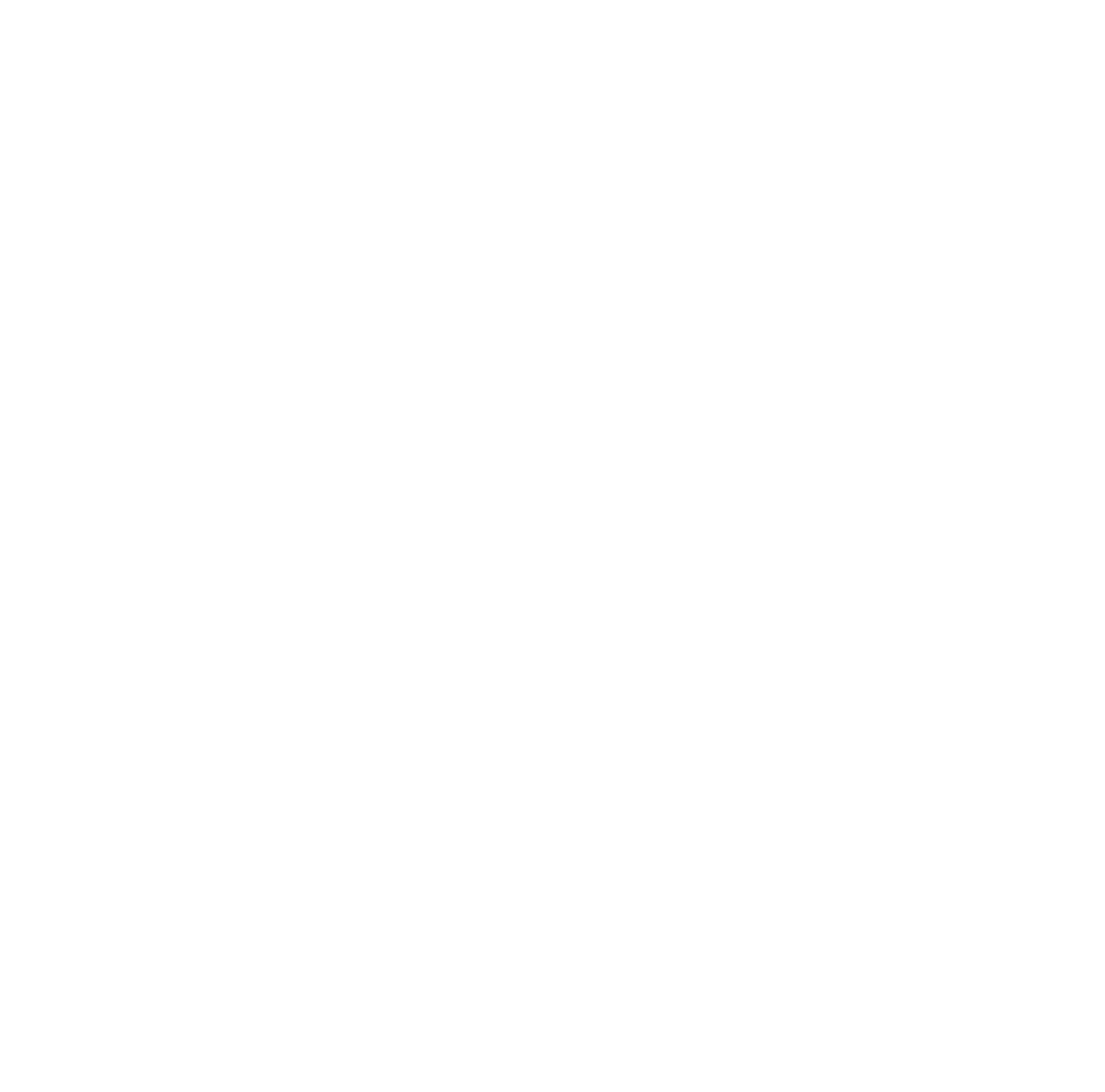
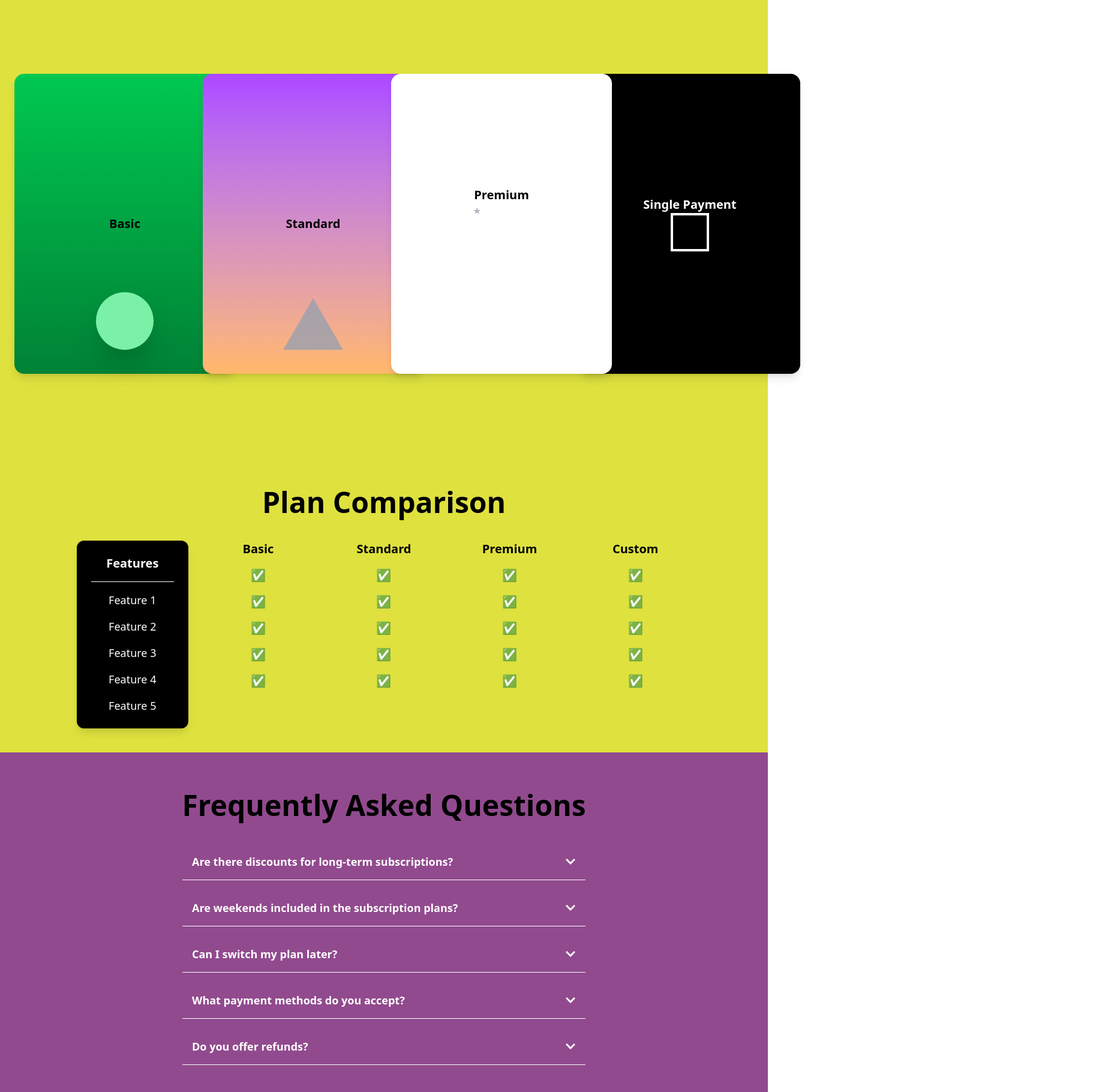
Before and after one commit to ahmadiq01/test, a React (Vite) app: page /subscribe in a window 1280 px wide. Before the commit this address had no page. Shown: the part 500-2320 px from the top of the page at 60% size, 1842 px wide, since content can reach past the window. Before the commit the page ends 800 px from the top, so only its background shows below. Built offline with nearby package versions, Linux system fonts and the light colour scheme; a web font is replaced by a local one.

Commit message:
Created Subscribe Page

```diff
--- a/src/App.jsx
+++ b/src/App.jsx
@@ -1,6 +1,9 @@
 import { BrowserRouter as Router, Routes, Route, Link } from 'react-router-dom';
 import Home from './pages/home/Home';
 import Work from './pages/work/Work';
+import Subscribe from "./pages/subscribe/subscribe";
+
+
 import Footer from './components/footer/footer';
 import './App.css'; // Ensure Tailwind CSS is imported here
 
@@ -12,6 +15,7 @@ export default function App() {
         <Route path="/" element={<Home />} />
         <Route path="/work" element={<Work />} />
         <Route path="/footer" element={<Footer />} />
+        <Route path="/subscribe" element={<Subscribe />} />
       </Routes>
     </Router>
   );
--- a/src/components/footer/footer.jsx
+++ b/src/components/footer/footer.jsx
@@ -5,8 +5,7 @@ import frameLogo from "../../assets/Frame.svg"; // Adjust path if needed
 const Footer = () => {
   return (
     <div className="bg-[#dee13e] w-full h-[425px] px-8 py-6">
-      <div className="flex flex-col h-full justify-between">
-        {/* Empty divs for future content customization */}
+      <div className="flex flex-col h-full justify-between relative">
         <div className="w-[588px] h-[137px] absolute flex-row left-[53px] ">
             <p className="font-[Heathergreen] text-[100px] font-normal leading-[136.62px] text-black">
                 Let’s Build Your Apps Together
@@ -38,7 +37,7 @@ const Footer = () => {
             <img
                     src="https://s3-alpha-sig.figma.com/img/df8f/7fc5/ebcb86426df7897596bb0414358e852b?Expires=1741564800&Key-Pair-Id=APKAQ4GOSFWCW27IBOMQ&Signature=b8bdb7I4xHqz6FGkNKco3XX3o4MQise~UBwD4xGtGIlsFnXL~rah-ADXo9mjP9tipTBI9klnh2kGIVxPs6eF5NpUOtCB2YvLLseVr8obvwub5qnwmghEntRY7q~UGGe0QsFaUwY35msY22B-~coqv~HjqS1oIKoBP2RMzomkpUTnclw3UnPaBeb1zur97mOcQqHm2mg8xqHxlgCeh8QpezH9NFI2N833ck~RWeGVTFl6E~cbFy4nOqB80H1DF7AI11W6TuHy8-YRVQOqxWlSLTM5ypvit8H9ET-211EQXvGNE2H3RLZweyQdGglIrMke9sLbZVJPgoy56znyWaSCRQ__"
                     alt="img"
-                    className="w-[353px] h-[353px] rounded-full absolute top-[3px] left-[1457px]"
+                    className="w-[353px] h-[353px] rounded-full absolute top-[-19px] left-[1457px]"
                   />
             </div>
           </div>
--- /dev/null
+++ b/src/pages/subscribe/subscribe.jsx
@@ -0,0 +1,148 @@
+import React, { useState } from "react";
+import Header from "../../components/header/header";
+import Footer from "../../components/footer/footer";
+import { FaChevronDown, FaChevronUp } from "react-icons/fa";
+
+const Home = () => {
+  const [openIndex, setOpenIndex] = useState(null);
+
+  const toggleFAQ = (index) => {
+    setOpenIndex(openIndex === index ? null : index);
+  };
+
+  const faqs = [
+    {
+      question: "Are there discounts for long-term subscriptions?",
+      answer: "Yes! We offer special discounts for users who subscribe annually or for multiple years. "
+        + "The longer your subscription, the bigger the discount. Reach out to our support team for custom pricing options.",
+    },
+    {
+      question: "Are weekends included in the subscription plans?",
+      answer: "Yes! Our services are available 24/7, including weekends and public holidays, ensuring uninterrupted access.",
+    },
+    {
+      question: "Can I switch my plan later?",
+      answer: "Absolutely! You can upgrade or downgrade your plan at any time from your account settings. "
+        + "Plan changes take effect immediately, and any remaining balance is adjusted in the next billing cycle.",
+    },
+    {
+      question: "What payment methods do you accept?",
+      answer: "We support payments via major credit cards, PayPal, and direct bank transfers. "
+        + "For enterprise clients, we also offer invoicing options for bulk purchases.",
+    },
+    {
+      question: "Do you offer refunds?",
+      answer: "Yes! We provide a 14-day money-back guarantee. If you're not satisfied within the first 14 days, "
+        + "simply contact our support team to request a full refund.",
+    },
+  ];
+
+  const features = ["Feature 1", "Feature 2", "Feature 3", "Feature 4", "Feature 5"];
+  const plans = ["Basic", "Standard", "Premium", "Custom"];
+
+  return (
+    <div className="flex flex-col bg-[#dee13e] min-h-screen">
+      <Header />
+
+      {/* Hero Section */}
+      <div className="flex-grow flex flex-col items-center justify-center text-center bg-red-500 py-10">
+        <div className="w-full font-[Heathergreen] font-normal">
+          <p className="font-semibold md:text-[150px] line-height-50px ">Find the Right Plan</p>
+          <p className="text-[20px] md:text-[24px] px-4">
+            Choose from a variety of plans that suit your needs and budget. Whether you're an individual or a business, we have a plan for you.
+          </p>
+        </div>
+      </div>
+
+      {/* Pricing Plans Section */}
+      <div className="bg-[#dee13e] min-h-screen flex items-center justify-center px-6 py-10">
+        <div className="grid grid-cols-1 md:grid-cols-4 gap-6">
+          {/* Basic Plan */}
+          <div className="w-[300px] md:w-[368px] h-[500px] bg-gradient-to-b from-green-500 to-green-700 rounded-2xl shadow-lg flex flex-col items-center justify-center relative">
+            <h2 className="text-black font-bold text-xl">Basic</h2>
+            <div className="w-24 h-24 bg-green-300 rounded-full shadow-2xl absolute bottom-10"></div>
+          </div>
+
+          {/* Standard Plan */}
+          <div className="w-[300px] md:w-[368px] h-[500px] bg-gradient-to-b from-purple-500 to-orange-300 rounded-2xl shadow-lg flex flex-col items-center justify-center relative">
+            <h2 className="text-black font-bold text-xl">Standard</h2>
+            <div className="w-0 h-0 border-l-[50px] border-r-[50px] border-b-[86px] border-transparent border-b-gray-400 opacity-80 absolute bottom-10"></div>
+          </div>
+
+          {/* Premium Plan */}
+          <div className="w-[300px] md:w-[368px] h-[500px] bg-white rounded-2xl shadow-lg flex flex-col items-center justify-center relative">
+            <h2 className="text-black font-bold text-xl">Premium</h2>
+            <div className="w-24 h-24 text-gray-500 opacity-50">★</div>
+          </div>
+
+          {/* Single Payment Plan */}
+          <div className="w-[300px] md:w-[368px] h-[500px] bg-black rounded-2xl shadow-lg flex flex-col items-center justify-center">
+            <h2 className="text-white font-bold text-xl">Single Payment</h2>
+            <div className="w-16 h-16 border-4 border-white"></div>
+          </div>
+        </div>
+      </div>
+
+      {/* Plan Comparison Table */}
+      <div className="bg-[#dee13e] py-10 flex flex-col items-center">
+        <h2 className="text-black font-bold text-5xl mb-10">Plan Comparison</h2>
+        <div className="w-full max-w-5xl grid grid-cols-1 md:grid-cols-5 gap-6 items-start">
+          {/* Feature Column */}
+          <div className="bg-black text-white rounded-xl shadow-lg p-6 w-full">
+            <h3 className="text-xl font-bold text-center border-b border-white pb-4">Features</h3>
+            <ul className="mt-4 text-center space-y-4">
+              {features.map((feature, index) => (
+                <li key={index} className="text-lg">{feature}</li>
+              ))}
+            </ul>
+          </div>
+
+          {/* Plan Columns */}
+          {plans.map((plan, index) => (
+            <div key={index} className="text-black text-center">
+              <h3 className="text-xl font-bold mb-4">{plan}</h3>
+              <ul className="space-y-4">
+                {features.map((_, idx) => (
+                  <li key={idx} className="text-xl">✅</li>
+                ))}
+              </ul>
+            </div>
+          ))}
+        </div>
+      </div>
+
+      {/* FAQ Section */}
+      <div className="bg-[#914A8E] py-16 px-5 flex flex-col items-center">
+        <h2 className="text-black font-bold text-5xl mb-10 text-center">
+          Frequently Asked Questions
+        </h2>
+
+        {/* FAQ List */}
+        <div className="w-full max-w-2xl space-y-4">
+          {faqs.map((faq, index) => (
+            <div key={index} className="bg-transparent border-b border-white text-white text-lg font-semibold cursor-pointer p-4">
+              <div className="flex justify-between items-center" onClick={() => toggleFAQ(index)}>
+                <span>{faq.question}</span>
+                {openIndex === index ? (
+                  <FaChevronUp className="text-white" />
+                ) : (
+                  <FaChevronDown className="text-white" />
+                )}
+              </div>
+              {openIndex === index && (
+                <p className="text-white text-base font-normal mt-2">{faq.answer}</p>
+              )}
+            </div>
+          ))}
+        </div>
+      </div>
+
+      {/* Extra Spacing Before Footer */}
+      <div className="h-16"></div>
+
+      <Footer />
+    </div>
+  );
+};
+
+export default Home;
```
